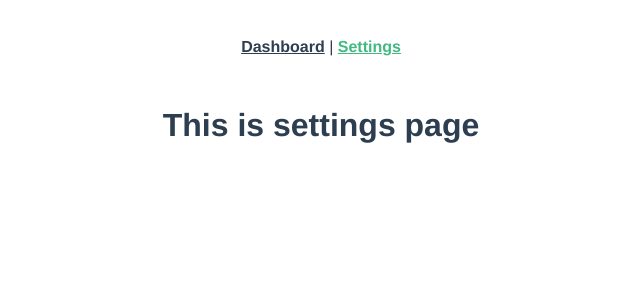
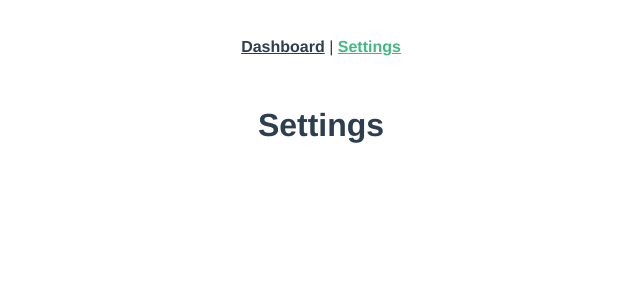
Before and after one commit to guzart/snowball, a Vue app: page /#/settings in a window 1280 px wide. Shown: the top 300 px of the page, without its empty margins (319-959 px from the left). Built offline with nearby package versions, Linux system fonts and the light colour scheme.

Commit message:
chore: add typings folder

```diff
--- a/src/main.ts
+++ b/src/main.ts
@@ -1,4 +1,5 @@
 import Vue from 'vue'
+
 import App from './App.vue'
 import router from './router'
 import store from './store'
--- a/src/views/Settings.vue
+++ b/src/views/Settings.vue
@@ -1,5 +1,23 @@
 <template>
   <div class="settings">
-    <h1>This is settings page</h1>
+    <h1>Settings</h1>
   </div>
 </template>
+
+<script lang="ts">
+import Vue from 'vue'
+
+export default Vue.extend({
+  name: 'settings',
+  data() {
+    return {
+      form: {
+        apiAccessToken: ''
+      }
+    }
+  },
+  methods: {
+    onSubmit() {}
+  }
+})
+</script>
```
Also changed, not shown: tsconfig.json (+7 -1 lines), package.json (line endings or trailing spaces), 1 other file (tests, documents, lock files or other folders).
